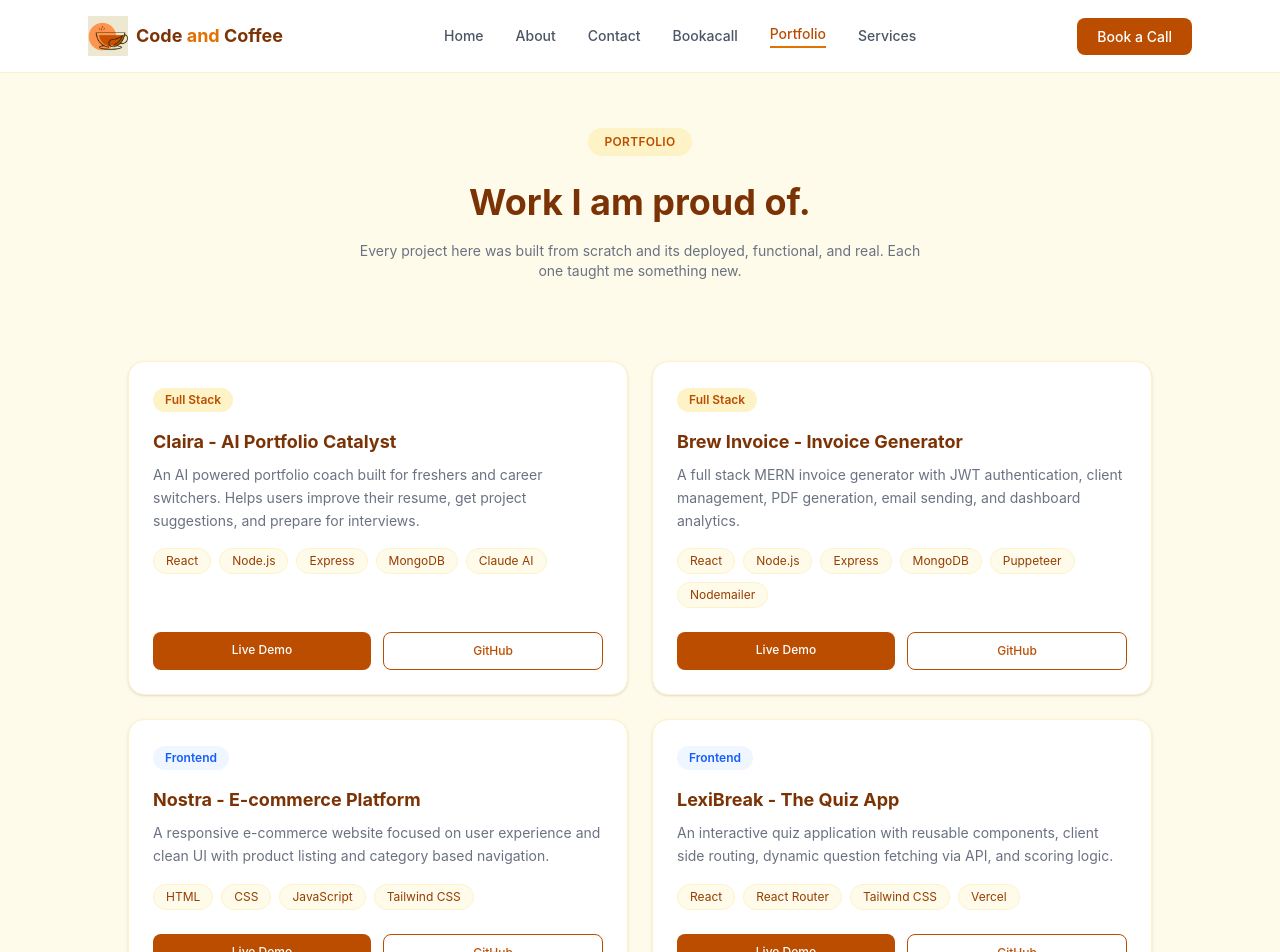
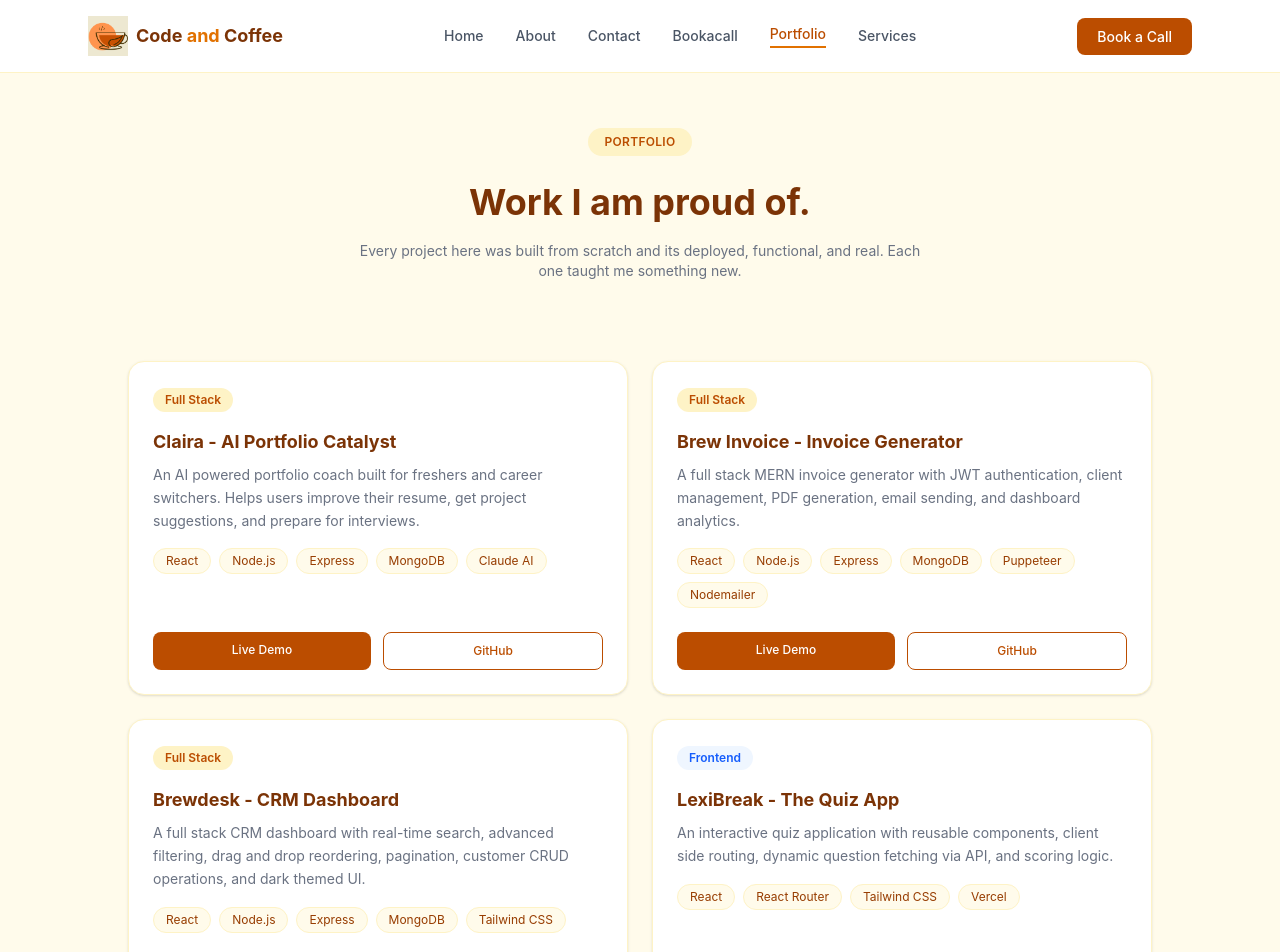
Before and after one commit to sivasankaranit44-wq/code-and-coffee-freelance-site, a React (Vite) app: page /portfolio in a window 1280 px wide. Shown: the top 952 px of the page. Built offline with nearby package versions, Linux system fonts and the light colour scheme.

Commit message:
feat: update portfolio with Brewdesk CRM

```diff
--- a/src/pages/Portfolio.jsx
+++ b/src/pages/Portfolio.jsx
@@ -16,14 +16,14 @@ export default function Portfolio() {
   github: "https://github.com/sivasankaranit44-wq",
   tag: "Full Stack",
   },
-    {
-      title: "Nostra - E-commerce Platform",
-      desc: "A responsive e-commerce website focused on user experience and clean UI with product listing and category based navigation.",
-      tech: ["HTML", "CSS", "JavaScript", "Tailwind CSS"],
-      live: "https://siva918641.github.io/Nostra-e-commerce-platform/index.html",
-      github: "https://github.com/Siva918641",
-      tag: "Frontend",
-    },
+ {
+  title: "Brewdesk - CRM Dashboard",
+  desc: "A full stack CRM dashboard with real-time search, advanced filtering, drag and drop reordering, pagination, customer CRUD operations, and dark themed UI.",
+  tech: ["React", "Node.js", "Express", "MongoDB", "Tailwind CSS"],
+  live: "https://brewdesk-frontend.vercel.app/",
+  github: "https://github.com/sivasankaranit44-wq",
+  tag: "Full Stack",
+},
     {
       title: "LexiBreak - The Quiz App",
       desc: "An interactive quiz application with reusable components, client side routing, dynamic question fetching via API, and scoring logic.",
```
